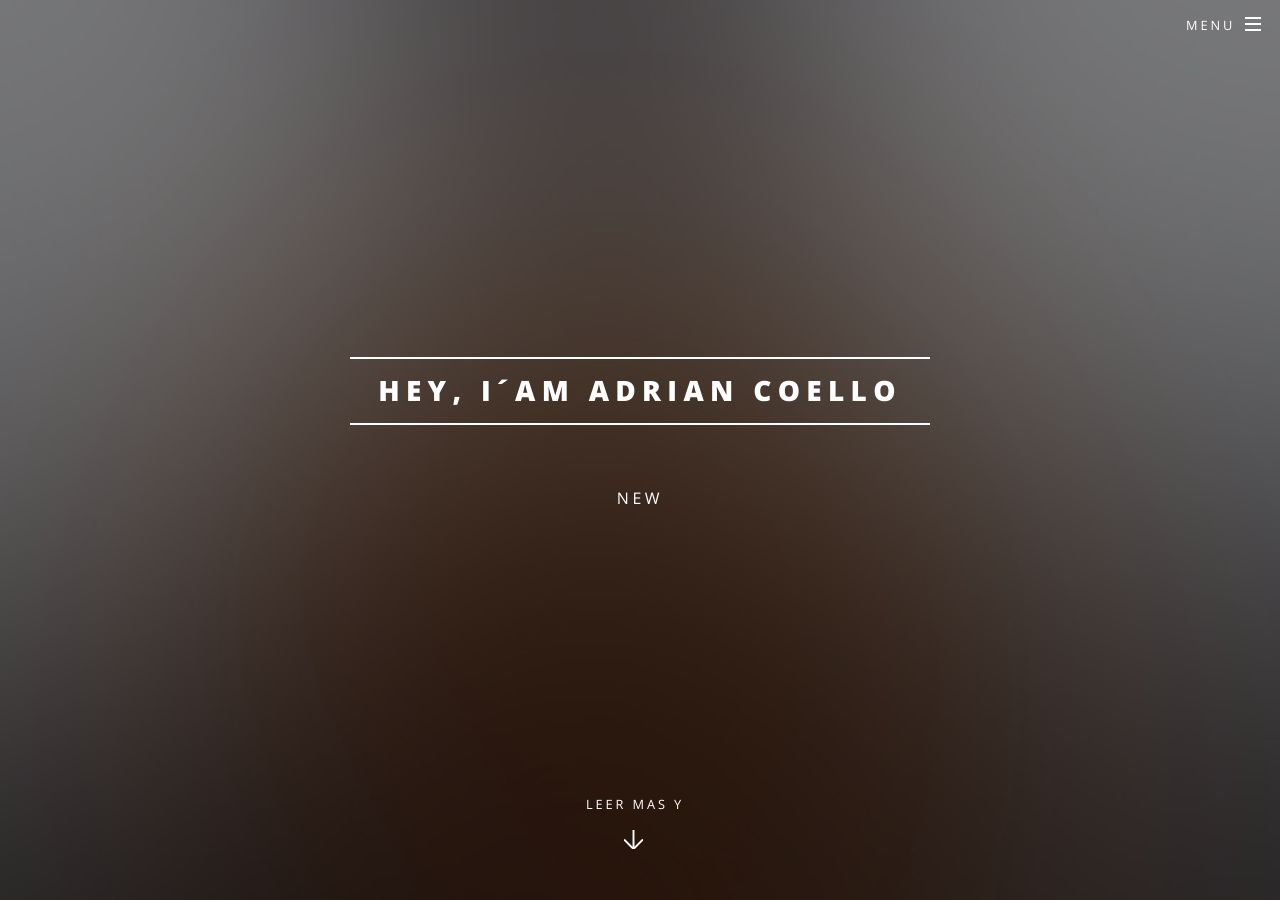
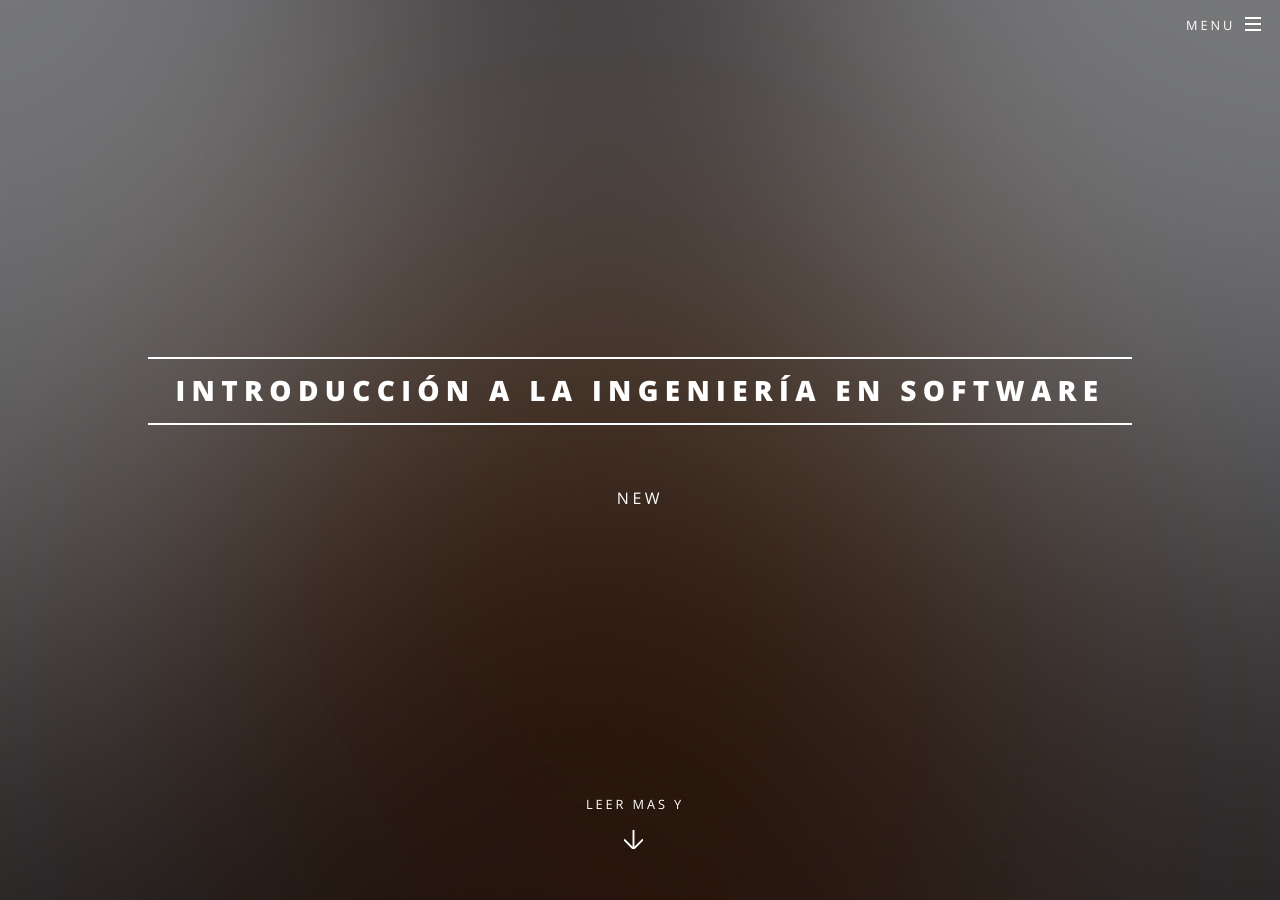
Before and after one commit to Vico2001/hix2, a Jekyll site: the page built from index.html, in a window 1280 px wide and 900 px high. Built offline with Jekyll 4.4.1, drawn with Linux system fonts in a browser that asks for light colours.

Commit message:
Update _config.yml

```diff
--- a/_config.yml
+++ b/_config.yml
@@ -2,7 +2,7 @@
 #
 
 # Site settings
-title: Hey, I´am Adrian Coello
+title: Introducción a la Ingeniería en Software
 description: New
 owner: Adrian Coello # or company name
 first_published: 2016 # if migrating another site, the year of your first publish
```
